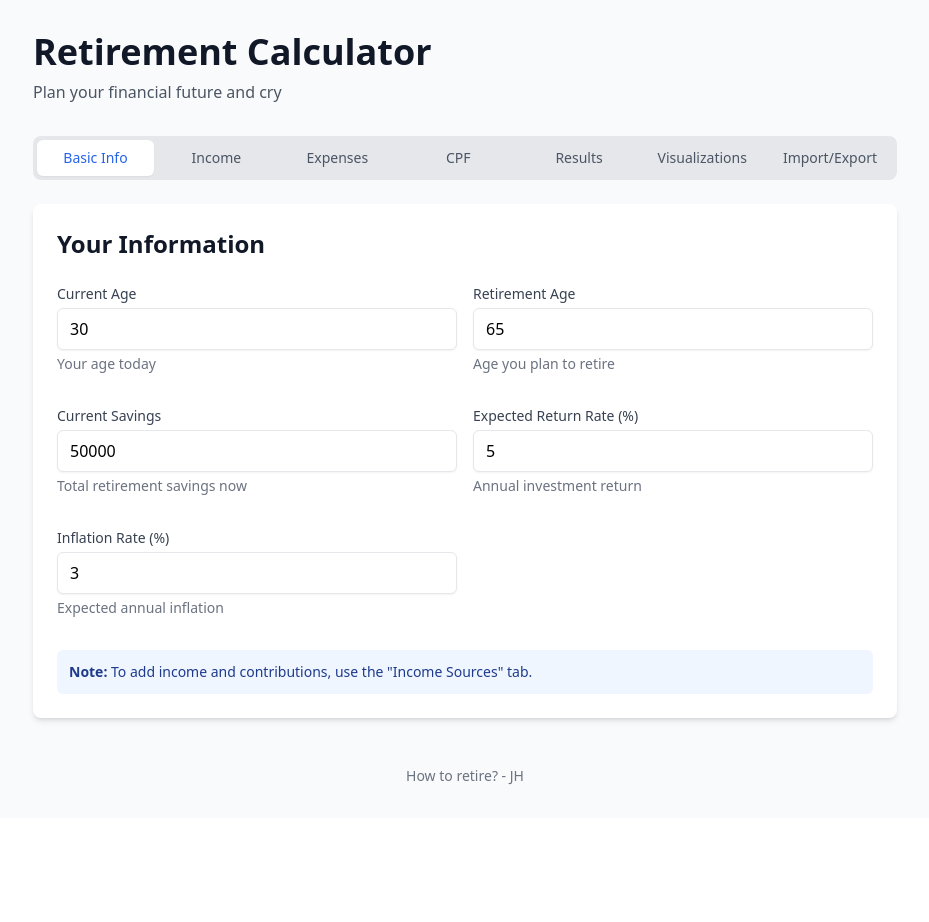
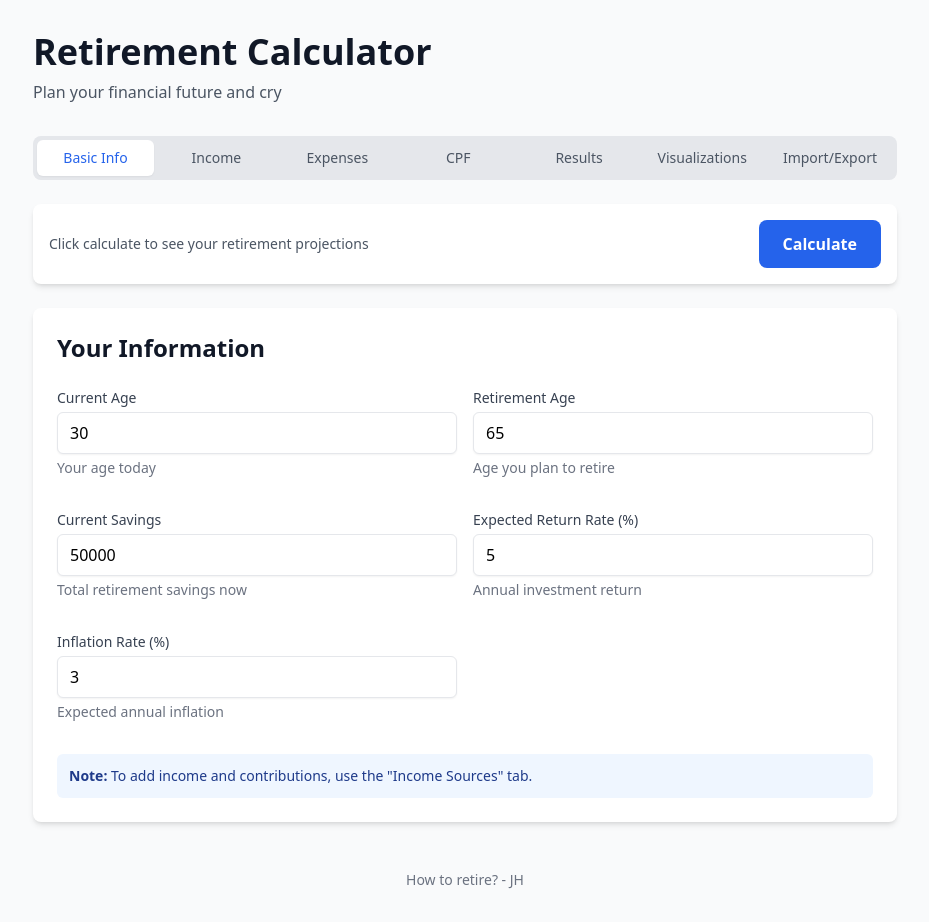
Before and after one commit to jhyoong/retirement-calculator, a Vue app: page / in a window 1280 px wide. Shown: the whole page, without its empty margins (175-1104 px from the left). Before the commit the page ends 818 px from the top, so only its background shows below. Built offline with nearby package versions, Linux system fonts and the light colour scheme.

Commit message:
changed calculations to trigger on button click only

```diff
--- a/src/App.vue
+++ b/src/App.vue
@@ -32,6 +32,9 @@
           </nav>
         </div>
 
+        <!-- Calculate Button (shown on input tabs) -->
+        <CalculateButton v-if="['basic', 'income', 'expenses', 'cpf'].includes(activeTab)" />
+
         <!-- Tab Content -->
         <div class="space-y-6">
           <RetirementForm v-show="activeTab === 'basic'" />
@@ -60,6 +63,7 @@ import CPFForm from '@/components/CPFForm.vue'
 import ResultsDisplay from '@/components/ResultsDisplay.vue'
 import VisualizationsTab from '@/components/VisualizationsTab.vue'
 import ImportExport from '@/components/ImportExport.vue'
+import CalculateButton from '@/components/CalculateButton.vue'
 
 const tabs = [
   { id: 'basic', label: 'Basic Info' },
--- /dev/null
+++ b/src/components/CalculateButton.vue
@@ -0,0 +1,41 @@
+<template>
+  <div class="bg-white rounded-lg shadow-md p-4 mb-6">
+    <div class="flex items-center justify-between">
+      <div class="flex-1">
+        <p v-if="!store.validation.isValid" class="text-sm text-red-600">
+          Please fix validation errors before calculating
+        </p>
+        <p v-else class="text-sm text-gray-600">
+          Click calculate to see your retirement projections
+        </p>
+      </div>
+      <button
+        @click="handleCalculate"
+        :disabled="!store.validation.isValid || store.isCalculating"
+        class="px-6 py-3 rounded-lg font-semibold text-white transition-colors disabled:opacity-50 disabled:cursor-not-allowed"
+        :class="store.validation.isValid
+          ? 'bg-blue-600 hover:bg-blue-700'
+          : 'bg-gray-400 cursor-not-allowed'"
+      >
+        <span v-if="store.isCalculating" class="flex items-center">
+          <svg class="animate-spin -ml-1 mr-2 h-4 w-4 text-white" xmlns="http://www.w3.org/2000/svg" fill="none" viewBox="0 0 24 24">
+            <circle class="opacity-25" cx="12" cy="12" r="10" stroke="currentColor" stroke-width="4"></circle>
+            <path class="opacity-75" fill="currentColor" d="M4 12a8 8 0 018-8V0C5.373 0 0 5.373 0 12h4zm2 5.291A7.962 7.962 0 014 12H0c0 3.042 1.135 5.824 3 7.938l3-2.647z"></path>
+          </svg>
+          Calculating...
+        </span>
+        <span v-else>Calculate</span>
+      </button>
+    </div>
+  </div>
+</template>
+
+<script setup lang="ts">
+import { useRetirementStore } from '@/stores/retirement'
+
+const store = useRetirementStore()
+
+function handleCalculate() {
+  store.calculate()
+}
+</script>
--- a/src/components/ResultsDisplay.vue
+++ b/src/components/ResultsDisplay.vue
@@ -32,7 +32,13 @@
       </div>
     </div>
 
-    <div v-else-if="store.results" class="space-y-4">
+    <div v-else-if="!store.results" class="text-center py-8">
+      <p class="text-gray-500">
+        Click the Calculate button to see your retirement projections.
+      </p>
+    </div>
+
+    <div v-else class="space-y-4">
       <div class="bg-blue-50 border border-blue-200 rounded-lg p-4">
         <p class="text-sm text-blue-700 font-medium">
           Future Value at Retirement
@@ -233,7 +239,6 @@ import { useRetirementStore } from '@/stores/retirement'
 import { useExpenseStore } from '@/stores/expense'
 import { useCPFStore } from '@/stores/cpf'
 import SustainabilityDisplay from './SustainabilityDisplay.vue'
-import { generateMonthlyProjections } from '@/utils/monthlyProjections'
 import { estimateCPFLifePayout } from '@/utils/cpfLife'
 
 const store = useRetirementStore()
@@ -270,17 +275,14 @@ const cpfLifeEstimates = computed(() => {
   }
 })
 
-// Computed property to get CPF projection at retirement
+// Computed property to get CPF projection at retirement from cached projections
 const cpfAtRetirement = computed(() => {
-  if (!cpfStore.enabled || !store.validation.isValid) {
+  if (!cpfStore.enabled || !store.validation.isValid || store.monthlyProjections.length === 0) {
     return null
   }
 
   try {
-    const projections = generateMonthlyProjections(store.userData)
-    if (projections.length === 0) {
-      return null
-    }
+    const projections = store.monthlyProjections
 
     // Get last projection (at retirement)
     const lastMonth = projections[projections.length - 1]
@@ -316,7 +318,7 @@ const cpfAtRetirement = computed(() => {
       age55Completed
     }
   } catch (error) {
-    console.error('Error calculating CPF projections:', error)
+    console.error('Error reading CPF projections:', error)
     return null
   }
 })
--- a/src/components/VisualizationsTab.vue
+++ b/src/components/VisualizationsTab.vue
@@ -34,7 +34,13 @@
         </p>
       </div>
 
-      <div v-else-if="store.results" class="space-y-6">
+      <div v-else-if="!store.results" class="text-center py-8">
+        <p class="text-gray-500">
+          Click the Calculate button to generate visualizations.
+        </p>
+      </div>
+
+      <div v-else class="space-y-6">
         <PortfolioChart :monthly-data="displayData" />
         <MonthlyBreakdownTable :monthly-data="displayData" />
       </div>
@@ -45,7 +51,6 @@
 <script setup lang="ts">
 import { ref, computed } from 'vue'
 import { useRetirementStore } from '@/stores/retirement'
-import { generateMonthlyProjections } from '@/utils/monthlyProjections'
 import PortfolioChart from './PortfolioChart.vue'
 import MonthlyBreakdownTable from './MonthlyBreakdownTable.vue'
 
@@ -62,11 +67,20 @@ const availableAges = computed(() => {
   return ages
 })
 
-// Generate monthly projections from current user data
+// Use cached monthly projections from store, optionally filtered by max age
 const displayData = computed(() => {
-  if (!store.validation.isValid) {
+  if (!store.validation.isValid || store.monthlyProjections.length === 0) {
     return []
   }
-  return generateMonthlyProjections(store.userData, selectedMaxAge.value)
+
+  const projections = store.monthlyProjections
+
+  // If no max age selected, return all projections
+  if (!selectedMaxAge.value) {
+    return projections
+  }
+
+  // Filter to selected max age
+  return projections.filter(p => p.age <= selectedMaxAge.value!)
 })
 </script>
--- a/src/stores/retirement.ts
+++ b/src/stores/retirement.ts
@@ -1,7 +1,8 @@
 import { defineStore } from 'pinia'
 import { ref, computed } from 'vue'
-import type { UserData, CalculationResult, ValidationResult } from '@/types'
+import type { UserData, CalculationResult, ValidationResult, MonthlyDataPoint } from '@/types'
 import { calculateRetirement, validateInputs } from '@/utils/calculations'
+import { generateMonthlyProjections } from '@/utils/monthlyProjections'
 import { useIncomeStore } from './income'
 import { useExpenseStore } from './expense'
 import { useCPFStore } from './cpf'
@@ -44,20 +45,35 @@ export const useRetirementStore = defineStore('retirement', () => {
     return validateInputs(userData.value)
   })
 
-  // Computed: calculation result (only if valid)
-  const results = computed((): CalculationResult | null => {
+  // State: calculation results (manually triggered)
+  const results = ref<CalculationResult | null>(null)
+  const monthlyProjections = ref<MonthlyDataPoint[]>([])
+  const isCalculating = ref(false)
+
+  // Actions
+  function calculate() {
     if (!validation.value.isValid) {
-      return null
+      results.value = null
+      monthlyProjections.value = []
+      return
     }
+
+    isCalculating.value = true
     try {
-      return calculateRetirement(userData.value)
+      // Calculate results
+      results.value = calculateRetirement(userData.value)
+
+      // Generate monthly projections for charts/tables
+      monthlyProjections.value = generateMonthlyProjections(userData.value)
     } catch (error) {
       console.error('Calculation error:', error)
-      return null
+      results.value = null
+      monthlyProjections.value = []
+    } finally {
+      isCalculating.value = false
     }
-  })
+  }
 
-  // Actions
   function updateCurrentAge(value: number) {
     currentAge.value = value
   }
@@ -118,6 +134,10 @@ export const useRetirementStore = defineStore('retirement', () => {
     } else {
       cpfStore.resetToDefaults()
     }
+
+    // Clear cached results when loading new data
+    results.value = null
+    monthlyProjections.value = []
   }
 
   function resetToDefaults() {
@@ -138,6 +158,10 @@ export const useRetirementStore = defineStore('retirement', () => {
     // Phase 6: Reset CPF data
     const cpfStore = useCPFStore()
     cpfStore.resetToDefaults()
+
+    // Clear cached results when resetting
+    results.value = null
+    monthlyProjections.value = []
   }
 
   return {
@@ -147,11 +171,14 @@ export const useRetirementStore = defineStore('retirement', () => {
     currentSavings,
     expectedReturnRate,
     inflationRate,
+    results,
+    monthlyProjections,
+    isCalculating,
     // Computed
     userData,
     validation,
-    results,
     // Actions
+    calculate,
     updateCurrentAge,
     updateRetirementAge,
     updateCurrentSavings,
```
Also changed, not shown: 1 other file (tests, documents, lock files or other folders).
